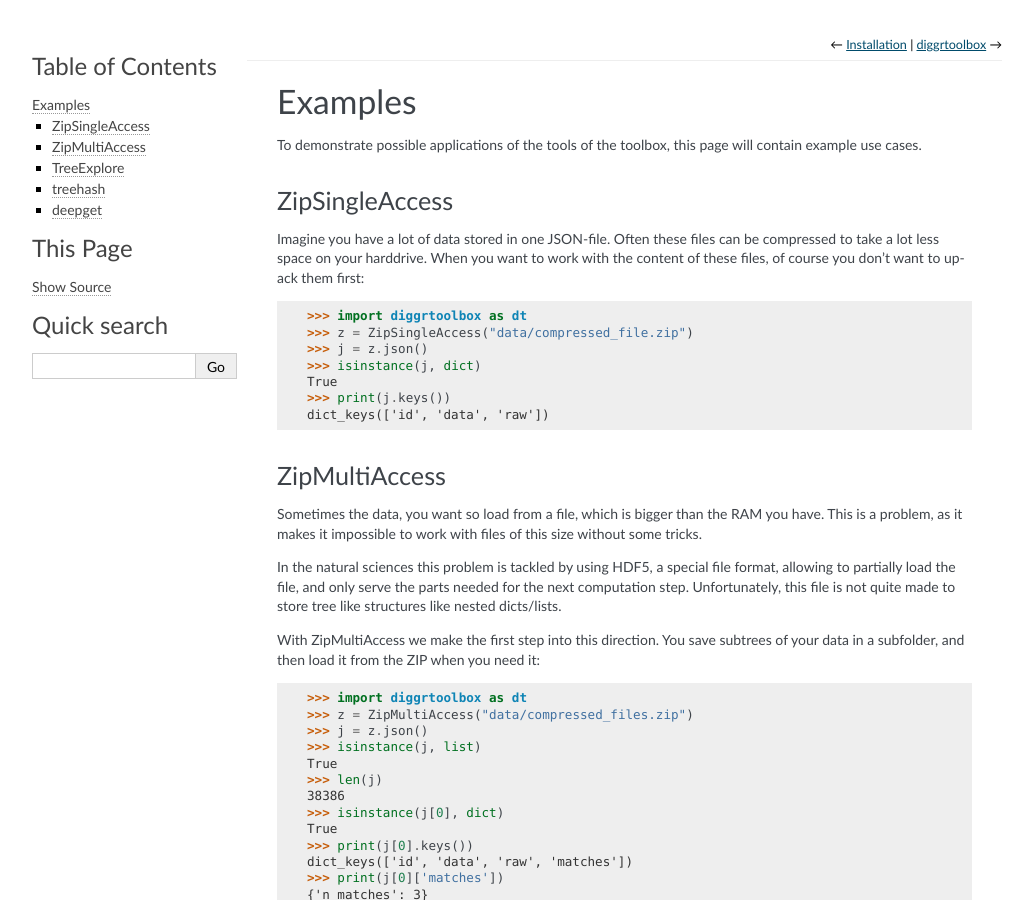
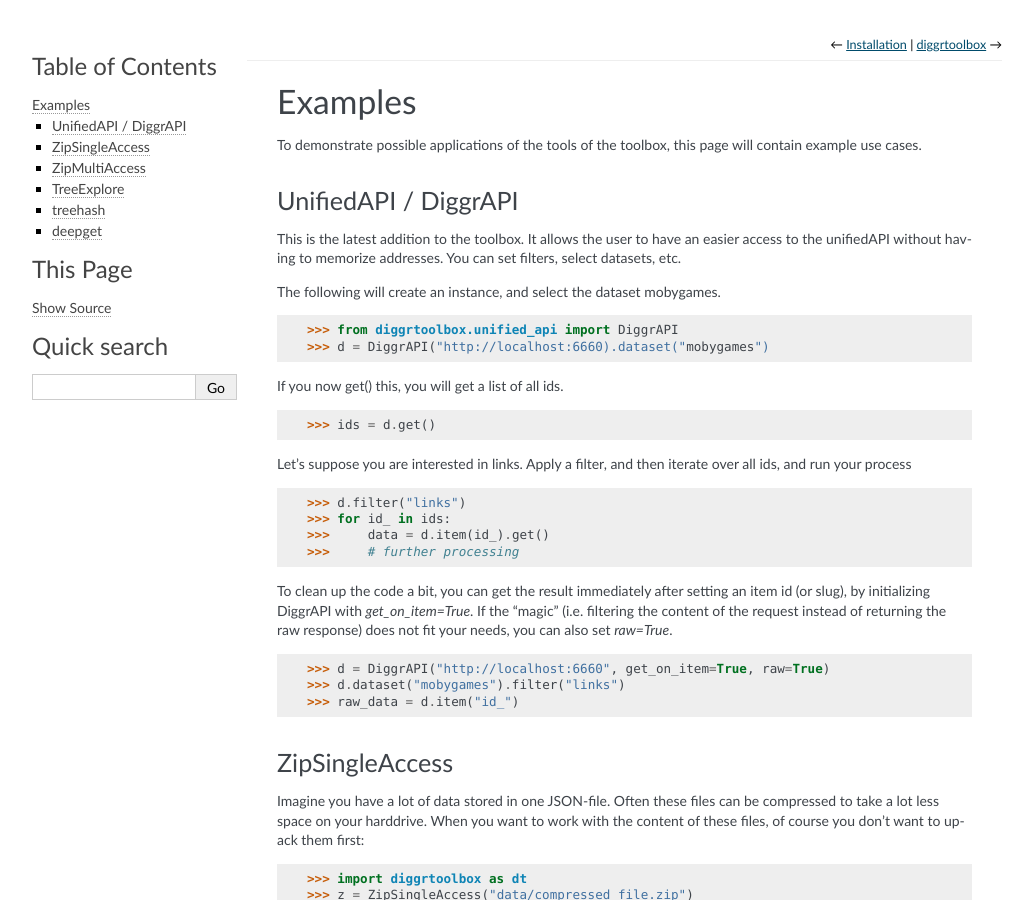
Before and after one commit to diggr/diggrtoolbox, a Sphinx documentation site: the page built from docs/examples.rst, in a window 1280 px wide and 900 px high. Shown: the whole window, without its empty margins (128-1161 px from the left). Built offline with Sphinx 7.4.7, drawn with Linux system fonts in a browser that asks for light colours.

Commit message:
Update documentation (add unified_api)

```diff
--- a/docs/conf.py
+++ b/docs/conf.py
@@ -90,7 +90,7 @@ html_theme_options = {
     "font_size": "14px",
     "page_width": "980px",
     "sidebar_width": "225px",
-    "logo": "diggrtoolbox_logo.svg",
+    "logo": "diggrtoolbox_logo.svg.png",
     "show_relbars": True}
 
 # Add any paths that contain custom static files (such as style sheets) here,
--- a/docs/examples.rst
+++ b/docs/examples.rst
@@ -3,6 +3,35 @@ Examples
 ========
 
 To demonstrate possible applications of the tools of the toolbox, this page will contain example use cases.
+
+UnifiedAPI / DiggrAPI
+---------------------
+
+This is the latest addition to the toolbox. It allows the user to have an easier access to the unifiedAPI without having to memorize addresses. You can set filters, select datasets, etc.
+
+The following will create an instance, and select the dataset mobygames.
+
+
+    >>> from diggrtoolbox.unified_api import DiggrAPI
+    >>> d = DiggrAPI("http://localhost:6660).dataset("mobygames")
+
+If you now get() this, you will get a list of all ids.
+
+    >>> ids = d.get()
+
+Let's suppose you are interested in links. Apply a filter, and then iterate over all ids, and run your process
+
+    >>> d.filter("links")
+    >>> for id_ in ids:
+    >>>     data = d.item(id_).get()
+    >>>     # further processing
+
+To clean up the code a bit, you can get the result immediately after setting an item id (or slug), by initializing DiggrAPI with `get_on_item=True`. If the "magic" (i.e. filtering the content of the request instead of returning the raw response) does not fit your needs, you can also set `raw=True`.
+
+    >>> d = DiggrAPI("http://localhost:6660", get_on_item=True, raw=True)
+    >>> d.dataset("mobygames").filter("links")
+    >>> raw_data = d.item("id_")
+
 
 ZipSingleAccess
 ---------------
--- a/docs/index.rst
+++ b/docs/index.rst
@@ -36,4 +36,4 @@ Getting started
 Authors, Copyright, License
 ===========================
 
-*diggrtoolbox* was developed by F. Rämisch <raemisch@ub.uni-leipzig.de> and  P. Mühleder <muehleder@ub.uni-leipzig.de> in the `diggr project <https://diggr.link>`_. It is licensed under `MIT License https://opensource.org/licenses/MIT`_. Copyright is by `Universitätsbibliothek Leipzig <https://ub.uni-leipzig.de>`_, 2018.
+*diggrtoolbox* was developed by F. Rämisch <raemisch@ub.uni-leipzig.de> and  P. Mühleder <muehleder@ub.uni-leipzig.de> in the `diggr project <https://diggr.link>`_. It is licensed under `MIT License <https://opensource.org/licenses/MIT>`_. Copyright is by `Universitätsbibliothek Leipzig <https://ub.uni-leipzig.de>`_, 2018.
--- a/docs/installation.rst
+++ b/docs/installation.rst
@@ -4,10 +4,10 @@ Installation
 
 It is recommended to use *diggrtoolbox* in a virtualenvironment such as `virtualenv <https://virtualenv.pypa.io/en/stable/>`_. Please refer to the documentation of virtualenv and/or `virtualenvwrapper <https://virtualenvwrapper.readthedocs.io/en/latest/>`_ or `pipenv <https://docs.pipenv.org/>`_ to see how to set it up.
 
-The latest version of *diggrtoolbox* can be obtained from `github <https://github.com/diggr/diggrtoolbox`_.
+The latest version of *diggrtoolbox* can be obtained from `github <https://github.com/diggr/diggrtoolbox>`_.
 
 Install the latest version
--------------------
+---------------------------
 
 You can install the latest version via pip::
 
```
Also changed, not shown: docs/diggrtoolbox.linking.resources.rst (added, +10 -0 lines), docs/diggrtoolbox.linking.rst (added, +54 -0 lines), docs/diggrtoolbox.rst (+20 -2 lines), docs/diggrtoolbox.unified_api.rst (added, +22 -0 lines).
